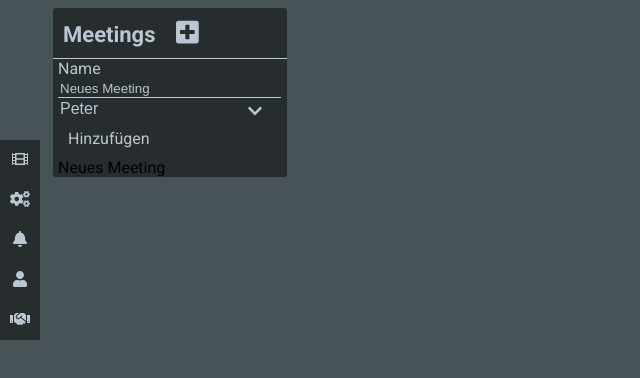
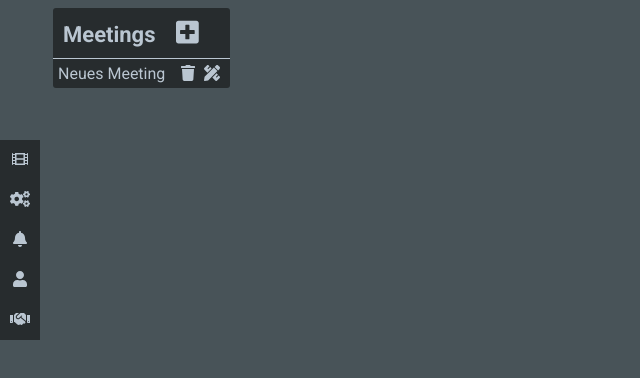
Before and after one commit to chromos33/BobReactRemaster, a React (Create React App) app in the folder BobReactRemaster/ClientApp/: page /MeetingAdmin in a window 1280 px wide. Shown: the top 378 px of the page, without its empty margins (0-640 px from the left). Built offline with nearby package versions, Linux system fonts and the light colour scheme.

Commit message:
added Edit Toggle and Delete + Timeout missing actual Delete function in Parent Component

```diff
--- a/BobReactRemaster/ClientApp/src/components/Meeting/Admin/List.js
+++ b/BobReactRemaster/ClientApp/src/components/Meeting/Admin/List.js
@@ -6,7 +6,7 @@ import { FontAwesomeIcon } from '@fortawesome/react-fontawesome';
 import { faPlusSquare  } from '@fortawesome/free-solid-svg-icons';
 import Meeting from './Meeting';
 export function List(){
-    const [Meetings,setMeetings] = useState([{id:0,name:"Neues Meeting",members:[]}]);
+    const [Meetings,setMeetings] = useState([{id:0,name:"Neues Meeting",members:[],editopen: false}]);
     const [AvailableMembers,setAvailableMembers] = useState([{id:0,name:"Peter"},{id:1,name:"Franz"},{id:2,name:"Alfred"}]);
     // Do not forget to only supply Meetings that the user is admin of
     const handleAddMeeting = () => {
@@ -15,7 +15,7 @@ export function List(){
         {
             tmp = [];
         }
-        tmp.push({id:0,name:"Neues Meeting",members:[]});
+        tmp.push({id:0,name:"Neues Meeting",members:[],editopen: true});
         var savearray = tmp.map(x => x);
         setMeetings(savearray);
     }
@@ -23,6 +23,7 @@ export function List(){
     if(Meetings != null)
     {
         Body = Meetings.map((meeting,key) => {
+            console.log(meeting);
             return <Meeting AvailableMembers={AvailableMembers} key={key} data={meeting} />
         });
     }
--- a/BobReactRemaster/ClientApp/src/components/Meeting/Admin/Meeting.js
+++ b/BobReactRemaster/ClientApp/src/components/Meeting/Admin/Meeting.js
@@ -11,7 +11,8 @@ export function Meeting(props){
     const [currentSelectedMemberIndex,setcurrentSelectedMember] = useState(0);
     const [Name,setName] = useState(props.data.name);
     const [SelectOpen,setSelectOpen] = useState(false);
-
+    const [EditOpen,setEditOpen] = useState(props.data.editopen);
+    const [DeleteConfirm,setDeleteConfirm] = useState(false);
     const handleAddMember = () => {
         var tmp = Members;
         tmp.push(props.AvailableMembers[currentSelectedMemberIndex]);
@@ -88,11 +89,50 @@ export function Meeting(props){
         }
         return "";
     }
+    const ToggleEdit = () => {
+        setEditOpen(!EditOpen);
+    }
+    var deleteTimeout = null;
+    const Delete = ()  => {
+        clearTimeout(deleteTimeout);
+        if(DeleteConfirm)
+        {
+            //requires parent functionprop that deletes this meeting from datalist
+        }
+        else
+        {
+            setDeleteConfirm(true);
+            deleteTimeout = setTimeout(() => {
+                setDeleteConfirm(false);
+            }, 5000);
+        }
+
+    }
+    const DeleteCSSClasses = () => {
+        if(DeleteConfirm)
+        {
+            return "deleteMeeting confirm";
+        }
+        return "deleteMeeting"
+    }
+    const EditOpenCSSClasses = () => {
+        if(EditOpen)
+        {
+            return "editOpen";
+        }
+        return "editClosed";
+    }
     return (
         <div className="Meeting">
+            <div className="MeetingHeader">
+                <span>{Name}</span>
+                <FontAwesomeIcon className="editModeToggle" icon={faPencilRuler} onClick={ToggleEdit}/>
+                <FontAwesomeIcon className={DeleteCSSClasses()} icon={faTrash} onClick={Delete}/>
+            </div>
+            <div className={EditOpenCSSClasses()}>
                 <div className="MeetingNameBox">
-                <label for="Name">Name</label>
-                <input name="Name" value={Name} onChange={(e) => {setName(e.value)}} />
+                    <label htmlFor="Name">Name</label>
+                    <input name="Name" value={Name} onChange={(e) => {setName(e.target.value)}} />
                 </div>
                 <div className="MemberListBox">
                     <div className="SelectBox">
@@ -103,8 +143,10 @@ export function Meeting(props){
                     {renderMemberAddButton()}
                     {renderMemberList()}
                 </div>
-            {props.data.name}
+            </div>
         </div>
     );
+
+
 }
 export default Meeting;
--- a/BobReactRemaster/ClientApp/src/css/MeetingAdmin.css
+++ b/BobReactRemaster/ClientApp/src/css/MeetingAdmin.css
@@ -25,3 +25,42 @@
 {
     color:red;
 }
+.MeetingHeader
+{
+    position: relative;
+}
+.MeetingHeader span
+{
+    padding:5px 60px 5px 0;
+    display:block;
+    color:#BAC6D1;
+}
+.MeetingHeader svg{
+    cursor:pointer;
+}
+.MeetingHeader svg.editModeToggle
+{
+    position:absolute;
+    right:5px;
+    top:6px;
+    color:#BAC6D1;
+}
+.MeetingHeader svg.deleteMeeting
+{
+    position:absolute;
+    right:30px;
+    top:6px;
+    color:#BAC6D1;
+}
+.MeetingHeader svg.deleteMeeting.confirm
+{
+    color:red !important;
+}
+.editClosed
+{
+    display:none;
+}
+.editOpen
+{
+    display: block;
+}
```
Lines whose indentation alone changed are shown as unchanged.
